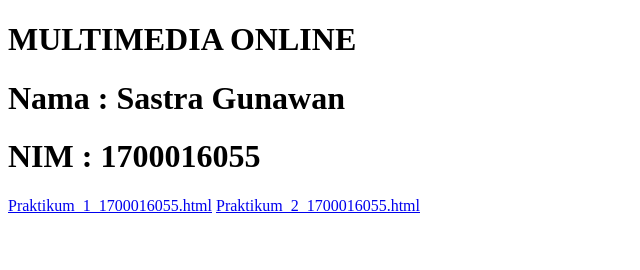
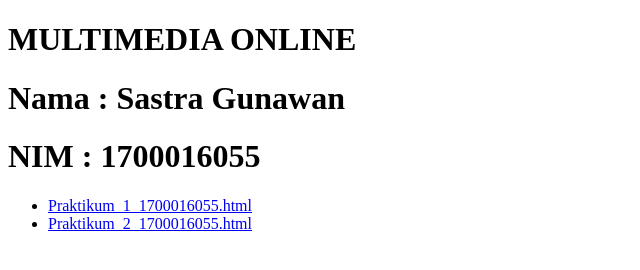
Before and after one commit to sastra1700016055/MultimediaOnline, a plain HTML site: page index.html in a window 1280 px wide. Shown: the whole page, without its empty margins (0-640 px from the left). Drawn offline with Linux system fonts and the light colour scheme.

Commit message:
Update index.html

```diff
--- a/index.html
+++ b/index.html
@@ -7,8 +7,9 @@
 <h1>MULTIMEDIA ONLINE</h1>
 <h1>Nama : Sastra Gunawan</h1>
 <h1>NIM : 1700016055</h1>
-<a href="canvas.html">Praktikum_1_1700016055.html</a>
-<a href="canvas.html">Praktikum_2_1700016055.html</a>
-
+	<ul>
+	<li><a href="canvas.html">Praktikum_1_1700016055.html</a></li>
+	<li><a href="canvas.html">Praktikum_2_1700016055.html</a></li>
+	</ul>
 </body>
 </html>
```
